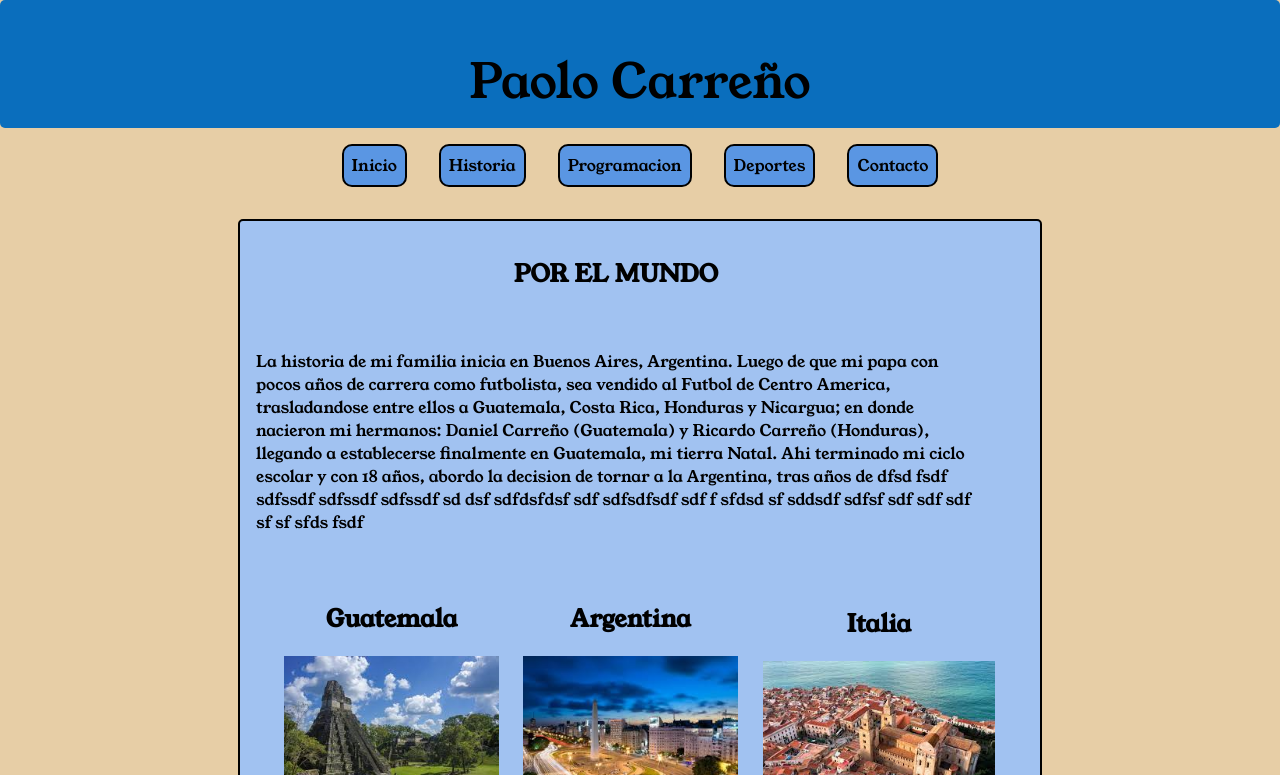
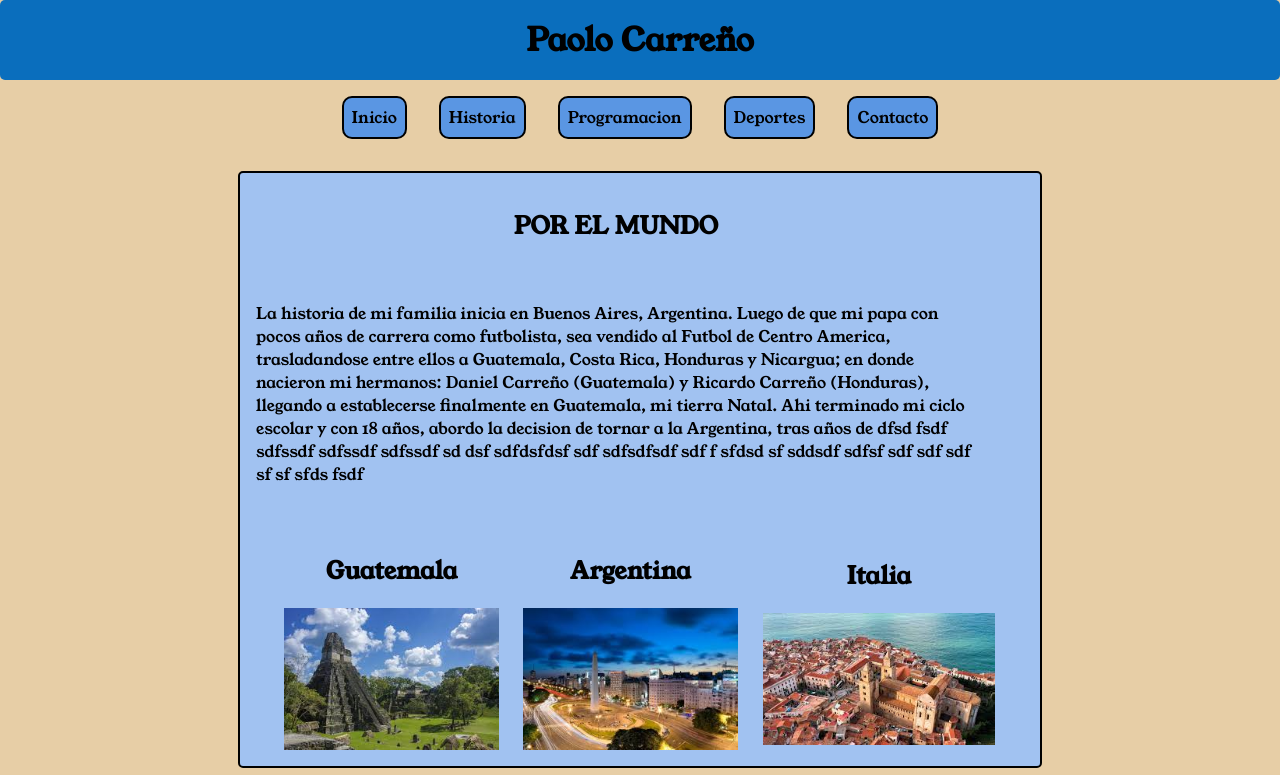
Before and after one commit to paolocar28/PaoloCarrenorep, a plain HTML site: page Historia.html in a window 1280 px wide. Shown: the top 775 px of the page. Drawn offline with Linux system fonts and the light colour scheme; a web font is replaced by a local one.

Commit message:
ya no se

```diff
--- a/Historia.html
+++ b/Historia.html
@@ -10,11 +10,13 @@
         <link rel="stylesheet" href="styles.css">
     </head>
     <body class="bodi">
-    <header>
+
+        <header id="elhead">
             <div id="div-titulo" class="barra-arriba">
-                <p id="titulo">Paolo Carreño</p>
+                <h1 id="titulo">Paolo Carreño</h1>
             </div>
         </header>
+
         <main>
             <div id="botones-nav">
                 <span class="botones"><a href="index.html">Inicio</a></span>
@@ -23,10 +25,12 @@
                 <span class="botones"><a href="Deportes.html">Deportes</a></span>
                 <span class="botones"><a href="Contacto.html">Contacto</a></span>
             </div>
+        </main>
+
         <article class="articuloscentrados">
             <dia id="divhistoria">
                 <div id="tithistoria">
-                    <h1>POR EL MUNDO</h1><br>
+                    <h2>POR EL MUNDO</h2><br>
                     <p>La historia de mi familia inicia en Buenos Aires, Argentina. Luego de que mi papa con pocos años de carrera como futbolista,
                     sea vendido al Futbol de Centro America, trasladandose entre ellos a Guatemala, Costa Rica, Honduras y Nicargua; en donde nacieron mi hermanos:
                     Daniel Carreño (Guatemala) y Ricardo Carreño (Honduras), llegando a establecerse finalmente en Guatemala, mi tierra Natal. Ahi
--- a/styles.scss
+++ b/styles.scss
@@ -6,20 +6,17 @@ body {
     background-color: #E7CEA6;
     margin: 0;
 }
-#elhead {
-    display: flex;
-}
 
 #div-titulo {
     width: 100%;
-    height: 8rem;
+    height: 5rem;
     display: flex;
     justify-content: center;
     text-align: center;
+    align-items: center;
     background-color: rgb(10, 110, 189);
-    margin: 0px;
-    font-size: 3rem;
     border-radius: 5px;
+    color: black
 }
 
 #botones-nav{
```
Also changed, not shown: Contacto.html (+6 -5 lines), Deportes.html (+2 -2 lines), Programacion.html (+4 -2 lines), index.html (+7 -3 lines), styles.css, 1 other file. Lines whose indentation alone changed are shown as unchanged.
